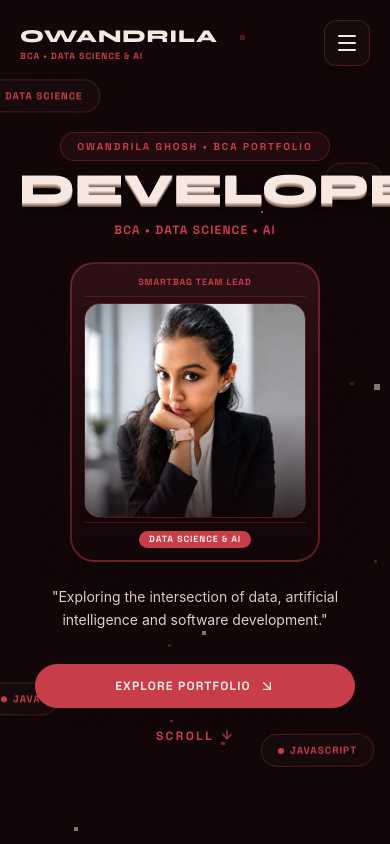
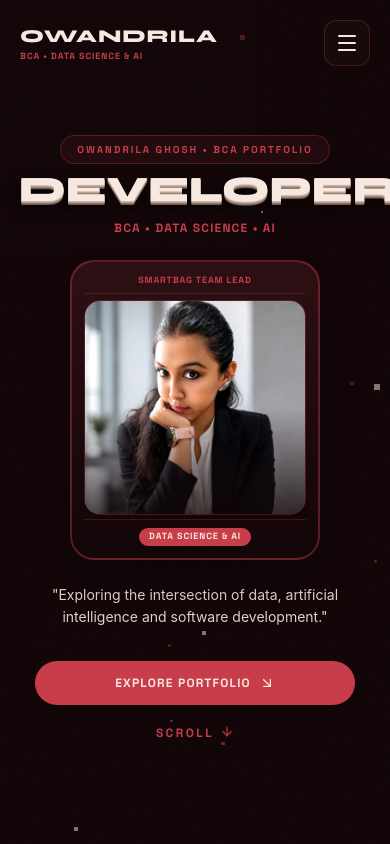
Before and after one commit to owandrila-codes/owandrila-ghosh, a React (Vite) app: page / in a window 390 px wide. Shown: the top 844 px of the page. Built offline with nearby package versions, Linux system fonts and the light colour scheme.

Commit message:
Hide mobile floating objects to prevent horizontal overflow and center mobile DEVELOPER title

```diff
--- a/src/components/FloatingObjects.tsx
+++ b/src/components/FloatingObjects.tsx
@@ -1,15 +1,15 @@
 export default function FloatingObjects() {
   const floatingCards = [
-    { name: 'DATA SCIENCE', pos: 'top-20 -left-6 sm:left-4', animClass: 'animate-float-slow' },
-    { name: 'AI', pos: 'top-40 right-2 sm:right-12', animClass: 'animate-float-delayed' },
-    { name: 'JAVA', pos: 'bottom-32 -left-4 sm:left-10', animClass: 'animate-float-slow' },
-    { name: 'JAVASCRIPT', pos: 'bottom-20 right-4 sm:right-16', animClass: 'animate-float-delayed' },
-    { name: 'GOOGLE CLOUD', pos: 'top-1/3 -left-8 hidden md:block', animClass: 'animate-float-slow' },
-    { name: 'DATABASES', pos: 'bottom-1/3 -right-8 hidden md:block', animClass: 'animate-float-delayed' },
+    { name: 'DATA SCIENCE', pos: 'top-20 left-4 lg:left-10', animClass: 'animate-float-slow' },
+    { name: 'AI', pos: 'top-40 right-4 lg:right-16', animClass: 'animate-float-delayed' },
+    { name: 'JAVA', pos: 'bottom-32 left-6 lg:left-14', animClass: 'animate-float-slow' },
+    { name: 'JAVASCRIPT', pos: 'bottom-20 right-6 lg:right-20', animClass: 'animate-float-delayed' },
+    { name: 'GOOGLE CLOUD', pos: 'top-1/3 left-4', animClass: 'animate-float-slow' },
+    { name: 'DATABASES', pos: 'bottom-1/3 right-4', animClass: 'animate-float-delayed' },
   ];
 
   return (
-    <div className="absolute inset-0 pointer-events-none overflow-hidden z-10">
+    <div className="hidden md:block absolute inset-0 pointer-events-none overflow-hidden z-10">
       {floatingCards.map((card) => (
         <div
           key={card.name}
--- a/src/index.css
+++ b/src/index.css
@@ -22,7 +22,10 @@
     background-color: #120608;
     color: #f7e9e1;
     overflow-x: hidden;
+    width: 100%;
     max-width: 100vw;
+    margin: 0;
+    padding: 0;
     selection-background-color: #c83d4a;
     selection-color: #f7e9e1;
     -webkit-font-smoothing: antialiased;
@@ -76,8 +79,12 @@
 
 /* Responsive clamp typography for Hero title */
 .text-hero-clamp {
-  font-size: clamp(2.4rem, 11vw, 7.5rem);
-  line-height: 0.95;
+  font-size: clamp(1.85rem, 9.2vw, 7.5rem);
+  line-height: 1;
+  text-align: center;
+  margin-left: auto;
+  margin-right: auto;
+  letter-spacing: normal;
 }
 
 /* 6-Step Workflow Card Pill Accent */
```
